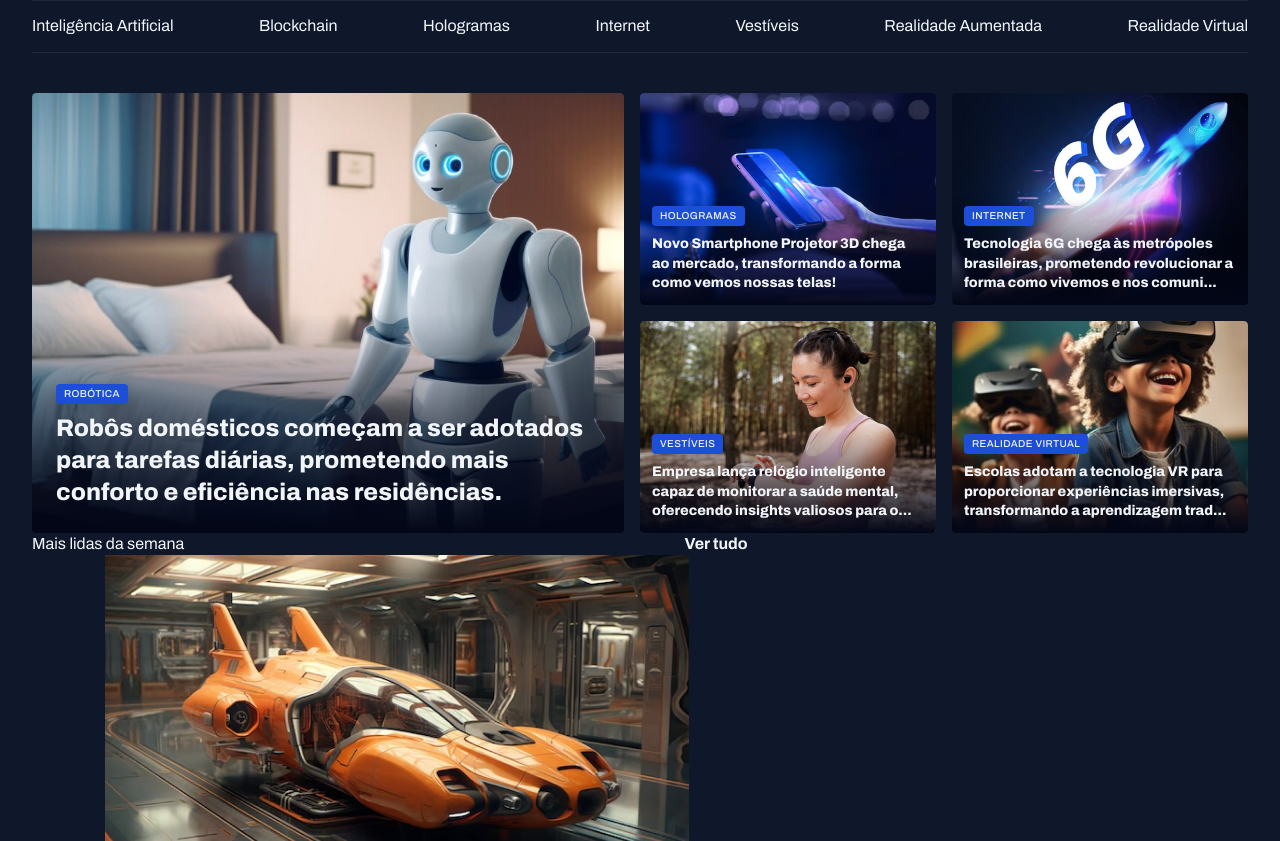
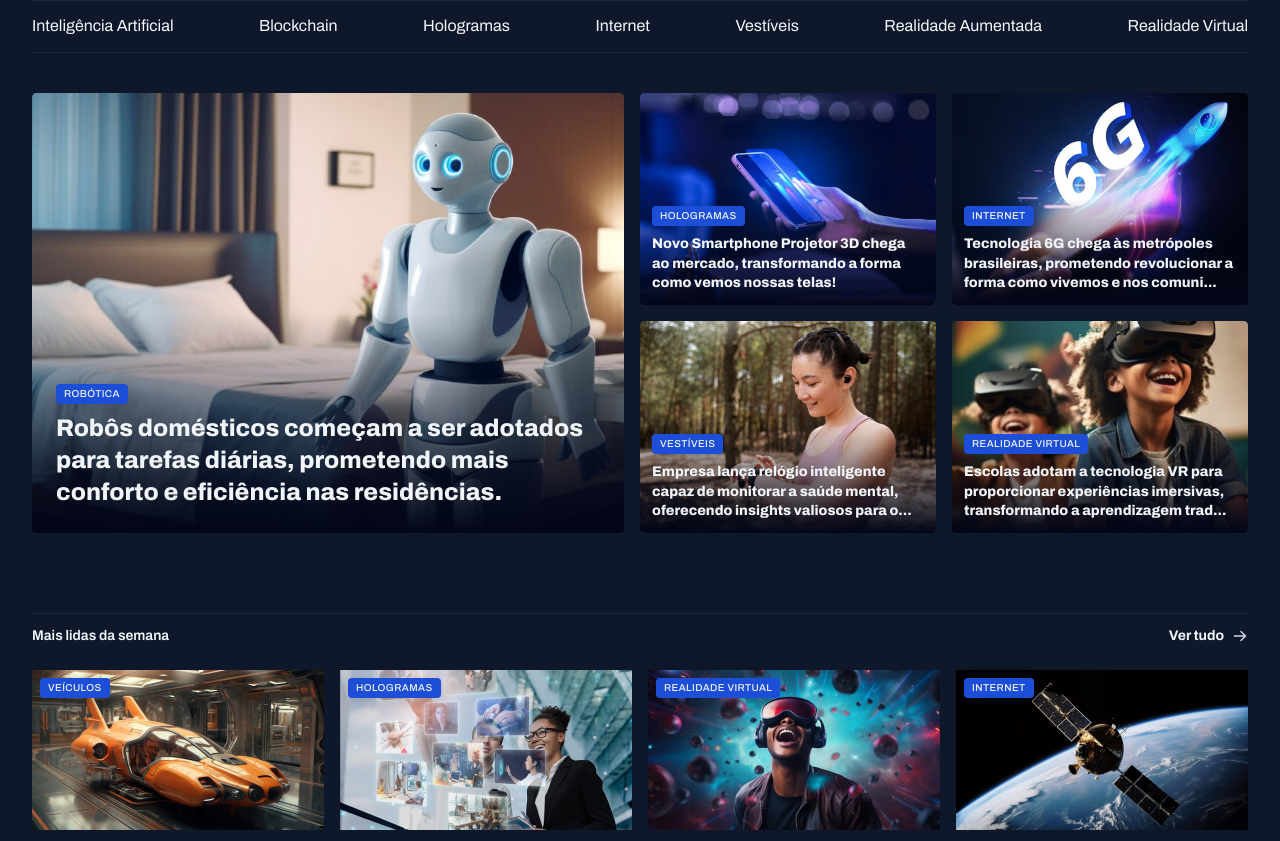
Before and after one commit to ErikarlaPaz/portal-noticias, a plain HTML site: page index.html in a window 1280 px wide. Shown: the part 62-903 px from the top of the page. Drawn offline with Linux system fonts and the light colour scheme.

Commit message:
aplicando estilos na seção mais lidas da semana

```diff
--- a/styles/global.css
+++ b/styles/global.css
@@ -51,6 +51,7 @@ img {
 
 main {
     margin-top: 40px;
+    gap: 80px;
 }
 
 .content-tag {
--- a/styles/sections.css
+++ b/styles/sections.css
@@ -1,12 +1,34 @@
+section header {
+    border-top: 1px solid var(--stroke-color);
+    padding-block: 12px 24px;
+    font: var(--text-span);
+
+    a {
+        justify-self: end;
+        align-items: center;
+        gap: 8px;
+
+        span {
+            background-image: url("../assets/icons/ArrowRight.svg");
+            width: 16px;
+            height: 16px;
+        }
+
+        &:hover span {
+            background-image: url(/assets/icons/ArrowRight-hover.svg);
+        }
+
+    }
+
+}
+
 #featured {
     img {
         height: 100%;
         object-fit: cover;
         border-radius: 4px;
     }
-}
-
-.card {
+    .card {
      border-radius: 4px;
      overflow: hidden;
      position: relative;
@@ -37,3 +59,35 @@
         }
     }
 }
+}
+
+#weekly {
+
+
+
+    &>div {
+        grid-template-columns: repeat(4, 292px) ;
+    }
+
+    img {
+        height: 160px;
+
+    }
+
+    figure {
+        position: relative;
+
+        .content-tag {
+            position: absolute;
+            top: 8px;
+            left: 8px;
+        }
+
+        p {
+            margin-top: 8px;
+            font-weight: 800;
+        }
+    }
+
+
+}
```
